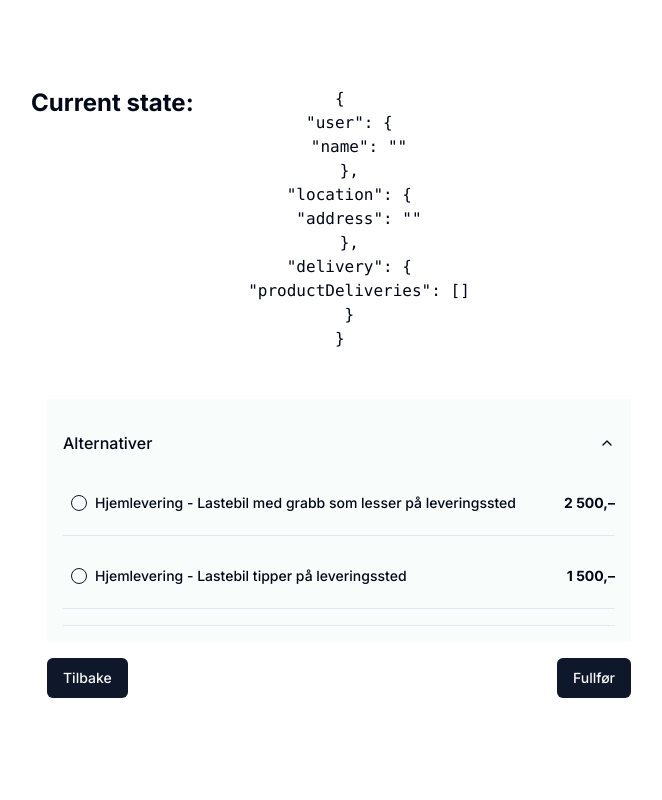
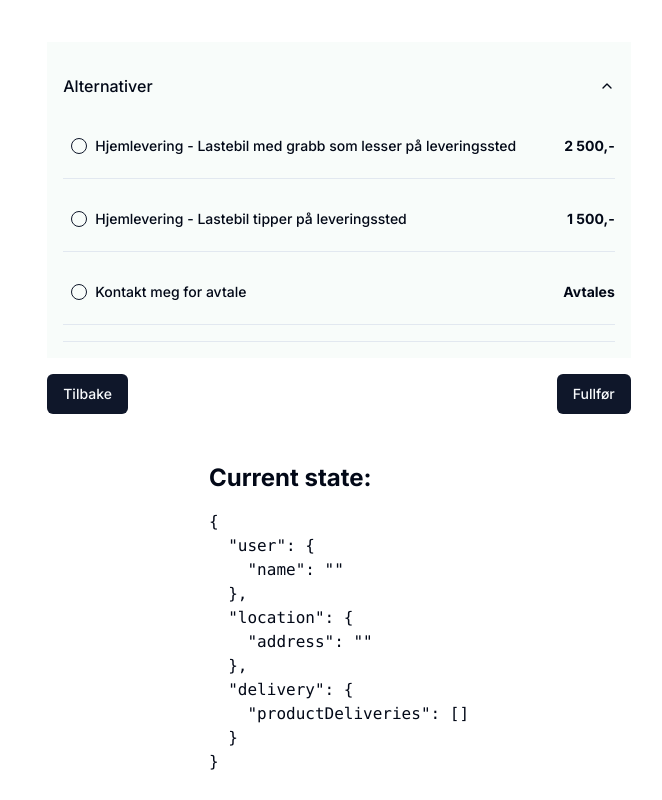
Before and after one commit to Philitician/multi-step-demo, a Next.js app: page /checkout/delivery in a window 1280 px wide. Shown: the whole page, without its empty margins (301-963 px from the left). Built offline with nearby package versions, Linux system fonts and the light colour scheme.

Commit message:
Add text-area-block

```diff
--- a/app/checkout/_components/multi-step-provider.tsx
+++ b/app/checkout/_components/multi-step-provider.tsx
@@ -54,12 +54,14 @@ export function MultiStepProvider({ children }: { children: React.ReactNode }) {
 		<MultiStepContext.Provider
 			value={{ state, step, goTo: goToStep, updateState }}
 		>
-      <div className="flex flex-col gap-8">
-        <div className="flex gap-4">
+			<div className="flex flex-col gap-8 items-center">
+				{children}
+				<div className="flex flex-col gap-4 text-left">
 					<h2 className="text-2xl font-bold">Current state:</h2>
-          <pre>{JSON.stringify(state, null, 2)}</pre>
+					<pre className="w-full text-left">
+						<code>{JSON.stringify(state, null, 2)}</code>
+					</pre>
 				</div>
-        {children}
 			</div>
 		</MultiStepContext.Provider>
 	);
--- a/app/checkout/delivery/_components/delivery-methods-field.tsx
+++ b/app/checkout/delivery/_components/delivery-methods-field.tsx
@@ -17,11 +17,9 @@ import { Label } from "@/components/ui/label";
 import { RadioGroup, RadioGroupItem } from "@/components/ui/radio-group";
 import { useFormContext } from "react-hook-form";
 import { DeliveryStepValues } from "../schema";
-import { MultipleChoiceBlock } from "./multiple-choice-block";
 import {
 	DeliveryMethod,
 	ProductVariant,
-	MultipleChoiceBlock as MultipleChoiceBlockType,
 	Packaging,
 	DeliveryType,
 	Zone,
@@ -29,13 +27,13 @@ import {
 } from "@/lib/payload-types";
 import { InfoIcon } from "lucide-react";
 import { Button } from "@/components/ui/button";
+import { Textarea } from "@/components/ui/textarea";
 import {
 	Tooltip,
 	TooltipContent,
 	TooltipProvider,
 	TooltipTrigger,
 } from "@/components/ui/tooltip";
-import { Separator } from "@/components/ui/separator";
 import { deduplicateArray } from "@/lib/utils";
 import { DeliveryMethodsWithShippingPrice } from "../types";
 
@@ -46,10 +44,6 @@ type ProductDeliveriesFieldProps = {
 };
 
 export function ProductDeliverySection(props: ProductDeliveriesFieldProps) {
-	// const zone = productVariant.zoneAvailabilities
-	//             .find((za) => za.zones.some((z) => z.id === zoneId))
-	//             ?.zones.find((z) => z.id === zoneId);
-
 	return (
 		<Accordion
 			type="single"
@@ -68,14 +62,16 @@ export function ProductDeliverySection(props: ProductDeliveriesFieldProps) {
 }
 
 type DeliveryMethodAccordionFieldProps = {
-	deliveryMethods: DeliveryMethod[];
+	zoneId: number;
+	productVariant: ProductVariant;
+	productDeliveryIndex: number;
 };
 
 function DeliveryMethodAccordionField({
 	zoneId,
 	productVariant,
 	productDeliveryIndex,
-}: ProductDeliveriesFieldProps) {
+}: DeliveryMethodAccordionFieldProps) {
 	const { setValue } = useFormContext<DeliveryStepValues>();
 
 	const deliveryType = (productVariant.packagingGroup.packaging as Packaging)
@@ -129,7 +125,7 @@ function DeliveryMethodAccordionField({
 				};
 			}),
 		);
-	console.log(deliveryMethodsOnZoneAndDeliveryType);
+	// console.log(deliveryMethodsOnZoneAndDeliveryType);
 
 	// find the zone.deliveryMethodPrices that contains deliveryMethod's which are also present in deliveryMethodsOnDeliveryType
 
@@ -177,7 +173,11 @@ function DeliveryMethodAccordionField({
 									<div className="flex justify-between text-left leading-6 w-full">
 										<div className="">{deliveryMethod.name}</div>
 										<div className="whitespace-nowrap ml-12">
-											<b>{shippingPrice.toLocaleString("no-nb")},–</b>
+											<b>
+												{shippingPrice >= 0
+													? `${shippingPrice.toLocaleString("no-nb")},-`
+													: "Avtales"}
+											</b>
 										</div>
 									</div>
 								</Label>
@@ -225,6 +225,7 @@ function FormBlockFields({
 									<div className="flex justify-between">
 										{/* TODO: Make this div/text wrap correctly. */}
 										<div>{formBlock.title}</div>
+										{formBlock.description && (
 											<TooltipProvider>
 												<Tooltip>
 													<TooltipTrigger asChild>
@@ -237,6 +238,7 @@ function FormBlockFields({
 													</TooltipContent>
 												</Tooltip>
 											</TooltipProvider>
+										)}
 									</div>
 								</FormLabel>
 								<FormControl>
@@ -245,10 +247,6 @@ function FormBlockFields({
 											<RadioGroup
 												defaultValue={field.value?.answer}
 												onValueChange={(e) => {
-													console.log("input changed", {
-														existingFieldValue: field.value,
-														newAnswer: e,
-													});
 													field.onChange({
 														...field.value,
 														answer: e,
@@ -273,19 +271,18 @@ function FormBlockFields({
 												))}
 											</RadioGroup>
 										) : formBlock.blockType === "text-area-block" ? (
-											<Input
-												value={field.value?.answer || ""}
+											<>
+												<Textarea
+													id={formBlock.id?.toString()}
+													placeholder={formBlock.placeholder || ""}
 													onChange={(e) => {
-													console.log("input changed", {
-														existingFieldValue: field.value,
-														newAnswer: e.target.value,
-													});
 														field.onChange({
 															...field.value,
 															answer: e.target.value,
 														});
 													}}
 												/>
+											</>
 										) : null}
 									</div>
 								</FormControl>
--- a/app/checkout/delivery/_components/delivery-step-form.tsx
+++ b/app/checkout/delivery/_components/delivery-step-form.tsx
@@ -8,9 +8,10 @@ import { FormProvider, useForm } from "react-hook-form";
 import { z } from "zod";
 import { useMultiStep } from "../../_components/multi-step-provider";
 import { checkoutAction } from "../_actions";
-import { Cart } from "../data";
+import { Cart, ProductVariant } from "@/lib/payload-types";
 import { DeliveryStepValues, deliveryStepSchema } from "../schema";
 import { ProductDeliverySection } from "./delivery-methods-field";
+import { redirect } from "next/navigation";
 
 export function DeliveryStepForm({ items }: Cart) {
 	const { state, updateState, goTo } = useMultiStep();
@@ -23,6 +24,7 @@ export function DeliveryStepForm({ items }: Cart) {
 		const newState = { ...state, delivery };
 		await checkoutAction(newState);
 	};
+	if (!items) redirect("/");
 	return (
 		<FormProvider {...form}>
 			<form
@@ -32,10 +34,10 @@ export function DeliveryStepForm({ items }: Cart) {
 				<div className="divide-y-2">
 					{items.map(({ zoneId, productVariant }, index) => (
 						<ProductDeliverySection
-							key={productVariant.id}
+							key={(productVariant as ProductVariant).id}
 							productDeliveryIndex={index}
-							zoneId={zoneId}
-							productVariant={productVariant}
+							zoneId={zoneId as number}
+							productVariant={productVariant as ProductVariant}
 						/>
 					))}
 				</div>
--- a/app/checkout/delivery/data.ts
+++ b/app/checkout/delivery/data.ts
@@ -246,8 +246,28 @@ export const cart = {
 									updatedAt: "2024-02-08T13:40:11.835Z",
 									createdAt: "2024-02-08T08:57:51.293Z",
 								},
+								{
+									id: 3,
+									name: "Kontakt meg for avtale",
+									description:
+										"Vi tar kontakt via e-post i løpet av 2-3 virkedager",
+									maximumLoad: [],
+									formBlocks: [
+										{
+											id: "65d8bf6d5c758a5404994129",
+											title: "Skriv en melding (valgfritt)",
+											description: "test beskrivelse",
+											placeholder: "Skriv en melding",
+											blockName: "Skriv en melding (valgfritt)",
+											blockType: "text-area-block",
+										},
+									],
+									isHomeDelivery: false,
+									updatedAt: "2024-02-23T15:53:17.559Z",
+									createdAt: "2024-02-23T15:53:17.559Z",
+								},
 							],
-							updatedAt: "2024-02-21T14:42:47.998Z",
+							updatedAt: "2024-02-24T14:50:20.657Z",
 							createdAt: "2024-01-09T08:18:04.972Z",
 						},
 						amountOptions: [
@@ -432,6 +452,31 @@ export const cart = {
 											createdAt: "2024-02-08T08:57:51.293Z",
 										},
 									},
+									{
+										_order: 3,
+										id: "65d8becfa26cb8583f3dc351",
+										shippingPrice: -1,
+										deliveryMethod: {
+											id: 3,
+											name: "Kontakt meg for avtale",
+											description:
+												"Vi tar kontakt via e-post i løpet av 2-3 virkedager",
+											maximumLoad: [],
+											formBlocks: [
+												{
+													id: "65d8bf6d5c758a5404994129",
+													title: "Skriv en melding (valgfritt)",
+													description: "test beskrivelse",
+													placeholder: "Skriv en melding",
+													blockName: "Skriv en melding (valgfritt)",
+													blockType: "text-area-block",
+												},
+											],
+											isHomeDelivery: false,
+											updatedAt: "2024-02-23T15:53:17.559Z",
+											createdAt: "2024-02-23T15:53:17.559Z",
+										},
+									},
 								],
 								places: [
 									{
@@ -501,7 +546,7 @@ export const cart = {
 										postalLocation: "LILLESAND",
 									},
 								],
-								updatedAt: "2024-02-22T14:18:02.590Z",
+								updatedAt: "2024-02-23T15:53:39.806Z",
 								createdAt: "2023-12-06T12:11:08.232Z",
 							},
 						],
--- /dev/null
+++ b/components/ui/textarea.tsx
@@ -0,0 +1,24 @@
+import * as React from "react"
+
+import { cn } from "@/lib/utils"
+
+export interface TextareaProps
+  extends React.TextareaHTMLAttributes<HTMLTextAreaElement> {}
+
+const Textarea = React.forwardRef<HTMLTextAreaElement, TextareaProps>(
+  ({ className, ...props }, ref) => {
+    return (
+      <textarea
+        className={cn(
+          "flex min-h-[80px] w-full rounded-md border border-input bg-background px-3 py-2 text-sm ring-offset-background placeholder:text-muted-foreground focus-visible:outline-none focus-visible:ring-2 focus-visible:ring-ring focus-visible:ring-offset-2 disabled:cursor-not-allowed disabled:opacity-50",
+          className
+        )}
+        ref={ref}
+        {...props}
+      />
+    )
+  }
+)
+Textarea.displayName = "Textarea"
+
+export { Textarea }
--- a/package.json
+++ b/package.json
@@ -3,7 +3,7 @@
   "version": "0.1.0",
   "private": true,
   "scripts": {
-    "dev": "next dev --turbo",
+    "dev": "next dev --turbo --port 3002",
     "build": "next build",
     "start": "next start",
     "lint": "next lint"
```
Lines whose indentation alone changed are shown as unchanged.
